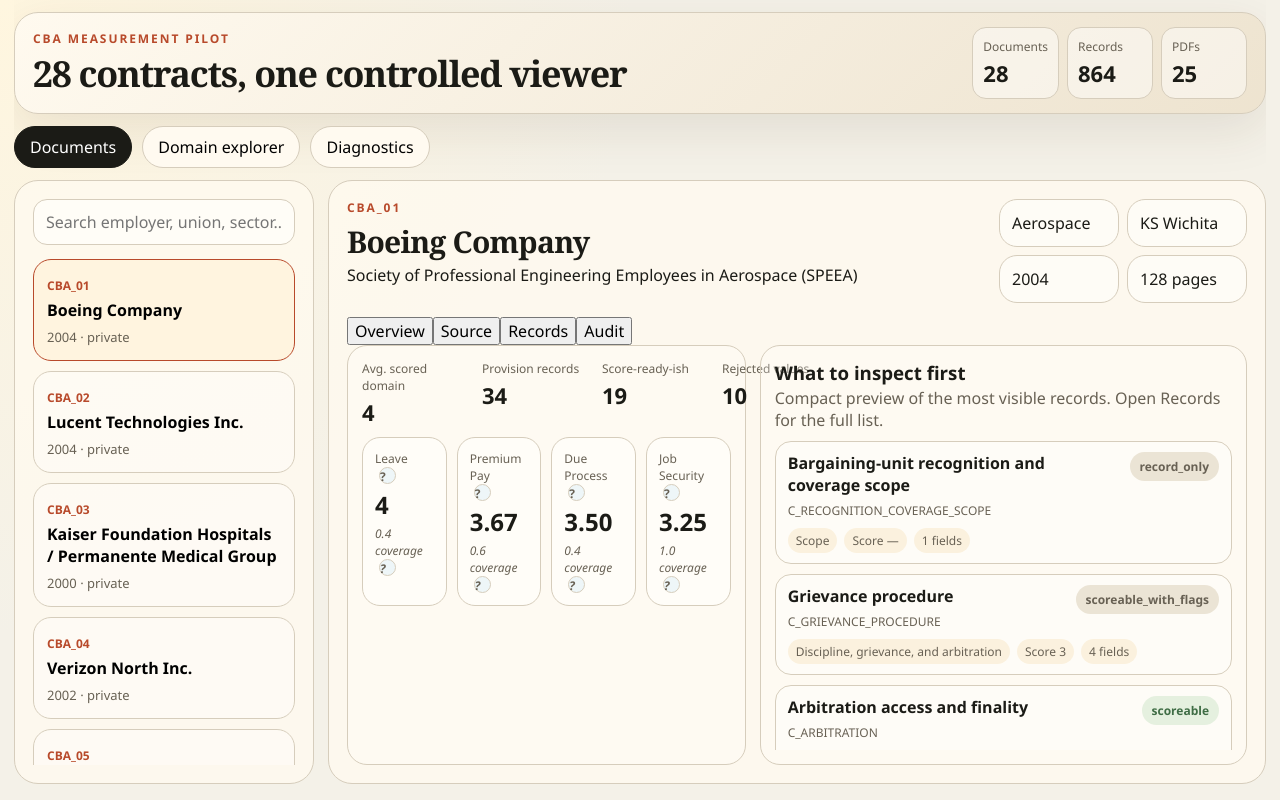
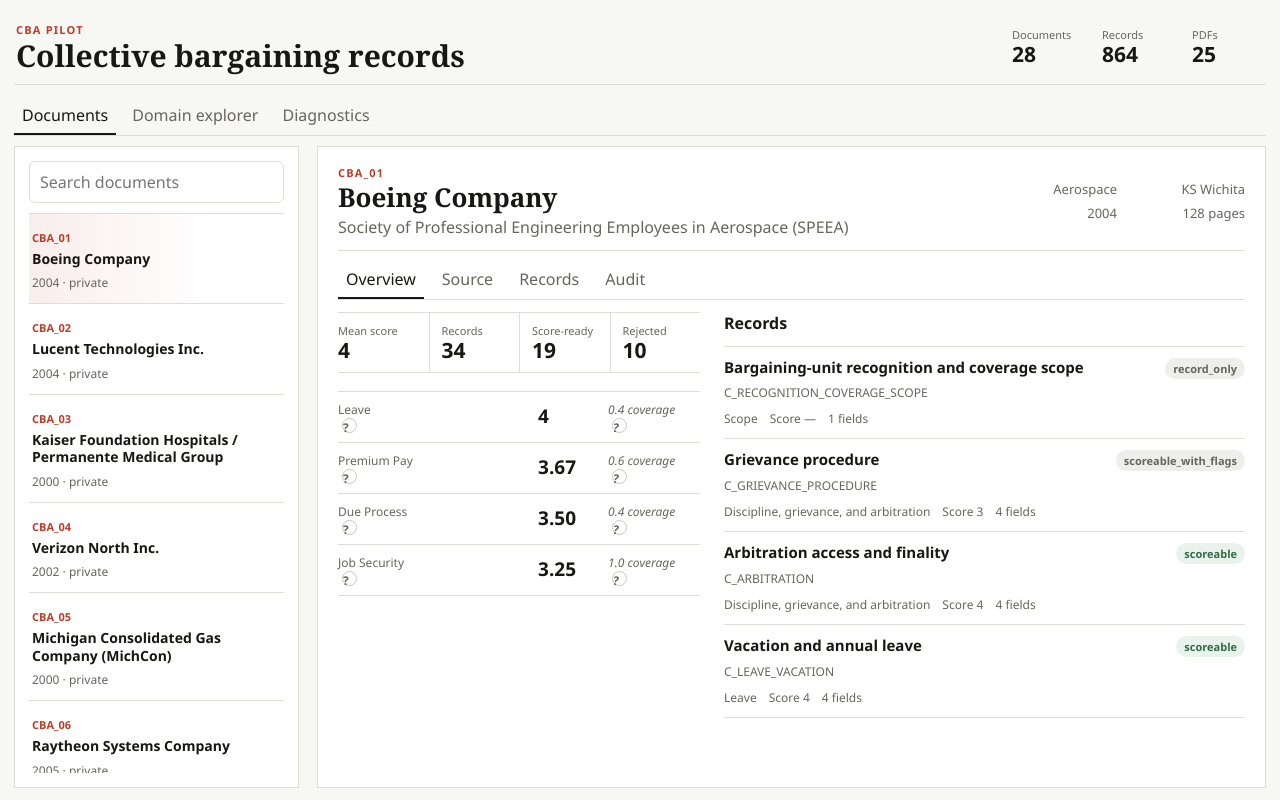
Before and after one commit to prashgarg/cba-pilot-site, a React (Vite) app: page / in a window 1280 px wide. Built offline with nearby package versions, Linux system fonts and the light colour scheme.

Commit message:
Calm atlas-style interface

```diff
--- a/src/main.jsx
+++ b/src/main.jsx
@@ -93,8 +93,8 @@
     <main>
       <header className="masthead">
         <div>
-          <p className="smallcaps">CBA measurement pilot</p>
-          <h1>28 contracts, one controlled viewer</h1>
+          <p className="smallcaps">CBA pilot</p>
+          <h1>Collective bargaining records</h1>
         </div>
         <div className="mastStats">
           <Stat label="Documents" value={data.manifest.document_count} />
@@ -122,7 +122,7 @@
             <input
               className="search"
               value={query}
-              placeholder="Search employer, union, sector…"
+              placeholder="Search documents"
               onChange={(event) => setQuery(event.target.value)}
             />
             <div className="docList">
@@ -258,10 +258,10 @@
         <div className="overviewGrid">
           <section className="overviewBlock">
             <div className="documentSummary">
-              <Stat label="Avg. scored domain" value={avgDomainScore} />
-              <Stat label="Provision records" value={records.length} />
-              <Stat label="Score-ready-ish" value={scoreableCount} />
-              <Stat label="Rejected values" value={rejected.length} />
+              <Stat label="Mean score" value={avgDomainScore} />
+              <Stat label="Records" value={records.length} />
+              <Stat label="Score-ready" value={scoreableCount} />
+              <Stat label="Rejected" value={rejected.length} />
             </div>
             <div className="scoreStrip compact">
               {doc.domain_scores.map((domain) => (
@@ -277,8 +277,7 @@
           <section className="overviewBlock">
             <div className="paneHeader">
               <div>
-                <h3>What to inspect first</h3>
-                <p>Compact preview of the most visible records. Open Records for the full list.</p>
+                <h3>Records</h3>
               </div>
             </div>
             <div className="overviewRecords">
@@ -295,7 +294,6 @@
           <div className="paneHeader">
             <div>
               <h3>Source</h3>
-              <p>Fixed-height viewer. Use OCR for quick checks and PDF when available.</p>
             </div>
             <div className="switcher">
               <button className={sourceView === "pdf" ? "active" : ""} onClick={() => setSourceView("pdf")}>PDF</button>
@@ -322,7 +320,7 @@
             <input
               className="search"
               value={recordQuery}
-              placeholder="Search concept, group, evidence…"
+              placeholder="Search records"
               onChange={(event) => setRecordQuery(event.target.value)}
             />
             <select value={recordFamily} onChange={(event) => setRecordFamily(event.target.value)}>
@@ -472,7 +470,7 @@
       <div className="sectionHeader">
         <div>
           <h2>Domain explorer</h2>
-          <p>Compare score-ready concepts across documents. Blank cells mean not scored or not observed in the central score matrix.</p>
+          <p>Score-ready concepts across documents.</p>
         </div>
         <select value={domainFilter} onChange={(event) => setDomainFilter(event.target.value)}>
           {domainOptions.map((option) => <option key={option}>{option}</option>)}
@@ -539,7 +537,7 @@
       <div className="sectionHeader">
         <div>
           <h2>Diagnostics</h2>
-          <p>What the site is meant to make visible: coverage, scoreability, rejected values, and domains still not ready for a scalar score.</p>
+          <p>Coverage, scoreability, rejected values, and missing PDFs.</p>
         </div>
       </div>
       <div className="diagnosticGrid">
--- a/src/styles.css
+++ b/src/styles.css
@@ -1,220 +1,573 @@
 :root {
-  --bg: #f4f1e8;
-  --ink: #1b1b16;
-  --muted: #686154;
-  --line: #d6cdbc;
-  --panel: #fffaf0;
-  --panel-strong: #fbf1de;
-  --accent: #b84a2b;
-  --green: #3f6d45;
-  --blue: #315f7c;
-  --gold: #a06b12;
+  --bg: #f7f7f4;
+  --surface: #ffffff;
+  --surface-soft: #fbfbf8;
+  --ink: #171713;
+  --muted: #66665d;
+  --faint: #9a9a91;
+  --line: #deded7;
+  --line-strong: #c7c7bf;
+  --accent: #b6402c;
+  --good: #326b45;
+  --warn: #94660f;
+  --cool: #315f7c;
+  --soft-good: #e9f3ec;
+  --soft-warn: #f8efd6;
+  --soft-cool: #e7f0f4;
   font-family: "Avenir Next", "Segoe UI", sans-serif;
   color: var(--ink);
   background: var(--bg);
 }
 
 * { box-sizing: border-box; }
-body { margin: 0; background: radial-gradient(circle at top left, #fff6df, var(--bg) 42%); overflow: hidden; }
+body { margin: 0; overflow: hidden; background: var(--bg); }
 button, input, select { font: inherit; }
+button { color: inherit; }
 main {
-  width: min(1500px, calc(100vw - 28px));
+  width: min(1480px, calc(100vw - 28px));
   height: 100vh;
   margin: 0 auto;
-  padding: 12px 0 16px;
+  padding: 12px 0;
   display: flex;
   flex-direction: column;
   overflow: hidden;
 }
 
-.boot { min-height: 100vh; display: grid; place-items: center; font-size: 20px; }
+.boot { min-height: 100vh; display: grid; place-items: center; font-size: 18px; }
 .error { color: var(--accent); }
 .masthead {
+  flex: 0 0 auto;
   display: grid;
   grid-template-columns: minmax(0, 1fr) auto;
   gap: 16px;
-  align-items: end;
-  padding: 14px 18px;
-  border: 1px solid var(--line);
-  border-radius: 24px;
-  background: linear-gradient(135deg, rgba(255,250,240,.94), rgba(237,226,205,.9));
-  box-shadow: 0 16px 50px rgba(70, 48, 20, .10);
+  align-items: center;
+  padding: 10px 2px 12px;
+  border-bottom: 1px solid var(--line);
 }
-.smallcaps { margin: 0 0 10px; letter-spacing: .16em; text-transform: uppercase; color: var(--accent); font-size: 12px; font-weight: 700; }
+.smallcaps {
+  margin: 0 0 3px;
+  letter-spacing: .11em;
+  text-transform: uppercase;
+  color: var(--accent);
+  font-size: 11px;
+  font-weight: 800;
+}
 h1, h2, h3, h4, p { margin-top: 0; }
-h1 { font-family: Georgia, serif; font-size: clamp(26px, 2.8vw, 38px); line-height: .96; letter-spacing: -.035em; max-width: 920px; margin-bottom: 8px; }
-h2 { font-family: Georgia, serif; font-size: 30px; line-height: 1.05; letter-spacing: -.025em; margin-bottom: 6px; }
-h3 { margin-bottom: 8px; }
-.lede { max-width: 880px; font-size: 15px; line-height: 1.4; color: var(--muted); margin-bottom: 0; }
-.mastStats { display: flex; gap: 8px; align-items: stretch; }
-.mastStats .stat { min-width: 86px; padding: 10px; border: 1px solid var(--line); border-radius: 14px; background: rgba(255,255,255,.45); }
-.stat span { display: block; color: var(--muted); font-size: 12px; }
-.stat strong { display: block; font-size: 22px; margin-top: 3px; }
+h1 {
+  margin-bottom: 0;
+  font-family: Georgia, serif;
+  font-size: 30px;
+  line-height: 1.05;
+  letter-spacing: 0;
+}
+h2 {
+  margin-bottom: 5px;
+  font-family: Georgia, serif;
+  font-size: 26px;
+  line-height: 1.08;
+  letter-spacing: 0;
+}
+h3 { margin-bottom: 4px; font-size: 16px; }
+h4 { margin-bottom: 6px; }
+.mastStats { display: flex; gap: 18px; align-items: center; }
+.stat {
+  min-width: 72px;
+  padding: 0;
+  border: 0;
+  background: transparent;
+}
+.stat span { display: block; color: var(--muted); font-size: 11px; }
+.stat strong { display: block; font-size: 21px; line-height: 1.15; }
 
 .shell { flex: 1; min-height: 0; display: flex; flex-direction: column; }
-.tabs { display: flex; gap: 10px; margin: 12px 0; flex: 0 0 auto; }
-.tabs button, .switcher button, .linkButton {
+.tabs {
+  flex: 0 0 auto;
+  display: flex;
+  gap: 8px;
+  margin: 10px 0;
+  border-bottom: 1px solid var(--line);
+}
+.tabs button,
+.panelTabs button,
+.switcher button,
+.linkButton {
+  border: 0;
+  background: transparent;
+  border-radius: 0;
+  padding: 9px 8px;
+  cursor: pointer;
+  color: var(--muted);
+}
+.tabs button.active,
+.panelTabs button.active,
+.switcher button.active {
+  color: var(--ink);
+  box-shadow: inset 0 -2px 0 var(--ink);
+}
+
+.workspace {
+  display: grid;
+  grid-template-columns: 285px minmax(0, 1fr);
+  gap: 18px;
+  flex: 1;
+  min-height: 0;
+}
+.sidebar,
+.panel,
+.detail {
+  background: var(--surface);
   border: 1px solid var(--line);
-  background: var(--panel);
-  border-radius: 999px;
-  padding: 9px 15px;
+}
+.sidebar {
+  display: flex;
+  flex-direction: column;
+  min-height: 0;
+  padding: 14px;
+}
+.search,
+select {
+  width: 100%;
+  border: 1px solid var(--line);
+  border-radius: 6px;
+  padding: 9px 10px;
+  background: var(--surface);
+  color: var(--ink);
+}
+.search:focus,
+select:focus {
+  outline: 2px solid rgba(182, 64, 44, .16);
+  border-color: var(--accent);
+}
+.docList {
+  overflow: auto;
+  margin-top: 10px;
+  display: grid;
+  gap: 0;
+  border-top: 1px solid var(--line);
+}
+.docButton {
+  text-align: left;
+  border: 0;
+  border-bottom: 1px solid var(--line);
+  background: transparent;
+  padding: 11px 3px;
   cursor: pointer;
 }
-.tabs button.active, .switcher button.active { background: var(--ink); color: white; border-color: var(--ink); }
+.docButton.selected {
+  background: linear-gradient(90deg, rgba(182, 64, 44, .09), transparent 72%);
+}
+.docButton span {
+  color: var(--accent);
+  font-weight: 800;
+  font-size: 11px;
+}
+.docButton strong {
+  display: block;
+  margin: 3px 0;
+  font-size: 14px;
+  line-height: 1.25;
+}
+.docButton em {
+  color: var(--muted);
+  font-style: normal;
+  font-size: 12px;
+}
 
-.workspace { display: grid; grid-template-columns: 300px minmax(0, 1fr); gap: 14px; flex: 1; min-height: 0; }
-.sidebar, .panel, .detail {
-  background: rgba(255,250,240,.82);
-  border: 1px solid var(--line);
-  border-radius: 24px;
-  padding: 18px;
+.detail {
+  display: flex;
+  flex-direction: column;
+  min-height: 0;
+  overflow: hidden;
+  padding: 18px 20px;
 }
-.sidebar { display: flex; flex-direction: column; min-height: 0; }
-.search, select {
-  width: 100%;
-  border: 1px solid var(--line);
-  border-radius: 14px;
-  padding: 11px 12px;
-  background: #fffdf7;
-  color: var(--ink);
+.documentHeader {
+  display: grid;
+  grid-template-columns: minmax(0, 1fr) auto;
+  gap: 18px;
+  margin-bottom: 8px;
+  padding-bottom: 12px;
+  border-bottom: 1px solid var(--line);
 }
-.docList { overflow: auto; margin-top: 14px; display: grid; gap: 10px; }
-.docButton {
-  text-align: left;
-  border: 1px solid var(--line);
-  border-radius: 18px;
-  background: rgba(255,255,255,.35);
-  padding: 13px;
-  cursor: pointer;
+.documentHeader p:not(.smallcaps) {
+  margin-bottom: 0;
+  color: var(--muted);
 }
-.docButton.selected { border-color: var(--accent); background: #fff4df; }
-.docButton span { color: var(--accent); font-weight: 800; font-size: 12px; }
-.docButton strong { display: block; margin: 4px 0; }
-.docButton em { color: var(--muted); font-style: normal; font-size: 13px; }
+.metaGrid {
+  display: grid;
+  grid-template-columns: repeat(2, minmax(110px, 1fr));
+  gap: 6px 18px;
+  align-self: center;
+}
+.metaGrid span {
+  padding: 0;
+  border: 0;
+  background: transparent;
+  color: var(--muted);
+  font-size: 13px;
+  text-align: right;
+}
+.panelTabs {
+  flex: 0 0 auto;
+  display: flex;
+  gap: 10px;
+  border-bottom: 1px solid var(--line);
+  margin-bottom: 12px;
+}
 
-.detail { display: flex; flex-direction: column; min-height: 0; overflow: hidden; }
-.documentHeader { display: grid; grid-template-columns: 1fr auto; gap: 20px; margin-bottom: 14px; }
-.metaGrid { display: grid; grid-template-columns: repeat(2, minmax(120px, 1fr)); gap: 8px; align-self: start; }
-.metaGrid span, .domainScore, .statusCard, .countCard, .recordCard, .auditBox {
-  border: 1px solid var(--line);
-  background: rgba(255,255,255,.45);
-  border-radius: 18px;
-  padding: 12px;
+.overviewGrid {
+  display: grid;
+  grid-template-columns: minmax(0, .82fr) minmax(0, 1.18fr);
+  gap: 24px;
+  flex: 1;
+  min-height: 0;
 }
-.documentSummary { display: grid; grid-template-columns: repeat(4, minmax(110px, 1fr)); gap: 10px; margin-bottom: 10px; }
-.scoreStrip { display: grid; grid-template-columns: repeat(4, 1fr); gap: 10px; margin-bottom: 14px; }
-.scoreStrip.compact { grid-template-columns: repeat(4, minmax(0, 1fr)); }
-.domainScore span, .domainScore em { display: block; color: var(--muted); font-size: 12px; }
-.domainScore strong { display: block; font-size: 24px; margin: 4px 0; }
-
-.overviewGrid { display: grid; grid-template-columns: minmax(0, .9fr) minmax(0, 1.1fr); gap: 14px; flex: 1; min-height: 0; }
 .overviewBlock {
   display: flex;
   flex-direction: column;
   min-height: 0;
-  border: 1px solid var(--line);
-  border-radius: 20px;
-  padding: 14px;
-  background: rgba(255,255,255,.24);
 }
-.overviewRecords { display: grid; gap: 10px; overflow: auto; min-height: 0; }
-.singlePanel { display: flex; flex-direction: column; gap: 10px; min-height: 0; flex: 1; }
-.sourcePane, .recordsPane {
+.documentSummary {
+  display: grid;
+  grid-template-columns: repeat(4, minmax(0, 1fr));
+  gap: 0;
+  margin-bottom: 18px;
+  border-top: 1px solid var(--line);
+  border-bottom: 1px solid var(--line);
+}
+.documentSummary .stat {
+  min-width: 0;
+  padding: 10px 12px 10px 0;
+}
+.documentSummary .stat + .stat {
+  padding-left: 12px;
+  border-left: 1px solid var(--line);
+}
+.scoreStrip {
+  display: grid;
+  gap: 0;
+  border-top: 1px solid var(--line);
+}
+.scoreStrip.compact { grid-template-columns: 1fr; }
+.domainScore {
+  display: grid;
+  grid-template-columns: minmax(0, 1fr) 58px 92px;
+  gap: 12px;
+  align-items: center;
+  padding: 9px 0;
+  border: 0;
+  border-bottom: 1px solid var(--line);
+  background: transparent;
+}
+.domainScore span,
+.domainScore em {
+  display: block;
+  color: var(--muted);
+  font-size: 12px;
+}
+.domainScore strong {
+  display: block;
+  font-size: 19px;
+  line-height: 1;
+}
+.paneHeader {
+  display: flex;
+  justify-content: space-between;
+  align-items: center;
+  gap: 12px;
+  margin-bottom: 8px;
+}
+.paneHeader.stacked {
+  display: grid;
+  grid-template-columns: minmax(150px, 1fr) minmax(190px, .75fr) minmax(150px, .55fr) minmax(150px, .55fr);
+  gap: 10px;
+}
+.paneHeader p {
+  margin: 0;
+  color: var(--muted);
+  font-size: 12px;
+}
+.overviewRecords {
+  display: grid;
+  gap: 0;
+  overflow: auto;
+  min-height: 0;
+  border-top: 1px solid var(--line);
+}
+.compactRecord,
+.recordCard {
+  border: 0;
+  border-bottom: 1px solid var(--line);
+  background: transparent;
+  padding: 11px 0;
+}
+.compactRecord summary,
+.recordCard summary {
+  cursor: pointer;
+  list-style: none;
+}
+.compactRecord summary::-webkit-details-marker,
+.recordCard summary::-webkit-details-marker {
+  display: none;
+}
+.compactRecordTop,
+.recordTop {
+  display: grid;
+  grid-template-columns: minmax(0, 1fr) auto;
+  gap: 12px;
+  align-items: start;
+}
+.compactRecord strong,
+.recordCard h4 {
+  display: block;
+  margin: 0 0 4px;
+  font-size: 15px;
+  line-height: 1.25;
+}
+.compactRecord span,
+.concept,
+.recordCard p {
+  color: var(--muted);
+  font-size: 12px;
+}
+.concept {
+  display: block;
+  margin-bottom: 3px;
+  color: var(--accent);
+  font-weight: 800;
+}
+.compactFacts,
+.recordFacts {
+  display: flex;
+  flex-wrap: wrap;
+  gap: 12px;
+  margin-top: 8px;
+}
+.compactFacts span,
+.recordFacts span {
+  padding: 0;
+  background: transparent;
+  color: var(--muted);
+  font-size: 12px;
+}
+.pill {
+  display: inline-flex;
+  align-items: center;
+  border-radius: 999px;
+  padding: 3px 8px;
+  font-size: 11px;
+  font-weight: 800;
+  height: fit-content;
+  background: #eeeeea;
+  color: var(--muted);
+}
+.pill.good { background: var(--soft-good); color: var(--good); }
+.pill.warn { background: var(--soft-warn); color: var(--warn); }
+.pill.cool { background: var(--soft-cool); color: var(--cool); }
+
+.singlePanel {
   display: flex;
   flex-direction: column;
-  border: 1px solid var(--line);
-  border-radius: 20px;
-  padding: 12px;
-  background: rgba(255,255,255,.28);
+  gap: 8px;
+  min-height: 0;
+  flex: 1;
 }
-.paneHeader { display: flex; justify-content: space-between; align-items: center; gap: 12px; margin-bottom: 10px; }
-.paneHeader h3 { margin-bottom: 2px; }
-.paneHeader.stacked { display: grid; grid-template-columns: minmax(170px, 1fr) minmax(160px, .75fr) minmax(150px, .68fr) minmax(150px, .68fr); }
-.paneHeader p { margin: 0; color: var(--muted); }
 .viewerWrap { flex: 1; min-height: 0; }
-iframe, .ocrText {
+iframe,
+.ocrText {
   width: 100%;
   height: 100%;
   min-height: 0;
   border: 1px solid var(--line);
-  border-radius: 18px;
-  background: white;
+  background: var(--surface);
 }
-.ocrText { margin: 0; padding: 16px; overflow: auto; white-space: pre-wrap; font: 12px/1.45 "Menlo", monospace; overscroll-behavior: contain; }
-.recordList { overflow: auto; flex: 1; min-height: 0; display: grid; gap: 10px; padding-right: 4px; overscroll-behavior: contain; }
-.recordTop { display: flex; justify-content: space-between; gap: 16px; }
-.concept { font-size: 12px; color: var(--accent); font-weight: 800; }
-.recordCard summary { cursor: pointer; list-style: none; }
-.recordCard summary::-webkit-details-marker { display: none; }
-.recordCard h4 { margin: 4px 0 5px; font-size: 17px; }
-.recordCard p { color: var(--muted); line-height: 1.38; margin-bottom: 0; }
-.pill { display: inline-flex; align-items: center; border-radius: 999px; padding: 6px 10px; font-size: 12px; font-weight: 800; height: fit-content; background: #ebe4d5; color: var(--muted); }
-.pill.good { background: #e5f0df; color: var(--green); }
-.pill.warn { background: #fff0c7; color: var(--gold); }
-.pill.cool { background: #deedf3; color: var(--blue); }
-.recordFacts { display: flex; flex-wrap: wrap; gap: 8px; margin: 10px 0; }
-.recordFacts span { background: var(--panel-strong); border-radius: 999px; padding: 5px 9px; font-size: 12px; color: var(--muted); }
-.explain { background: #fff4df; border-left: 3px solid var(--accent); padding: 10px; border-radius: 10px; }
-.fields { display: grid; gap: 8px; }
-.field { display: grid; gap: 4px; border-top: 1px solid var(--line); padding-top: 8px; }
+.ocrText {
+  margin: 0;
+  padding: 14px;
+  overflow: auto;
+  white-space: pre-wrap;
+  font: 12px/1.45 "Menlo", monospace;
+  overscroll-behavior: contain;
+}
+.recordList {
+  overflow: auto;
+  flex: 1;
+  min-height: 0;
+  display: grid;
+  gap: 0;
+  border-top: 1px solid var(--line);
+  overscroll-behavior: contain;
+}
+.explain {
+  margin: 10px 0 0;
+  padding: 9px 10px;
+  background: var(--surface-soft);
+  border-left: 2px solid var(--accent);
+  color: var(--muted);
+  font-size: 13px;
+}
+.fields {
+  display: grid;
+  gap: 0;
+  margin-top: 10px;
+}
+.field {
+  display: grid;
+  grid-template-columns: 190px minmax(0, 1fr);
+  gap: 12px;
+  border-top: 1px solid var(--line);
+  padding: 8px 0;
+}
 .field span { overflow-wrap: anywhere; }
-.field em { color: var(--muted); font-size: 12px; }
-.moreFields { border-top: 1px solid var(--line); padding-top: 8px; }
-.moreFields summary { color: var(--accent); font-weight: 800; cursor: pointer; }
-.compactRecord {
+.field em {
+  grid-column: 2;
+  color: var(--muted);
+  font-size: 12px;
+}
+.moreFields {
+  border-top: 1px solid var(--line);
+  padding-top: 8px;
+}
+.moreFields summary {
+  color: var(--accent);
+  font-weight: 800;
+  cursor: pointer;
+}
+.auditBox {
+  margin-top: 0;
+  border: 0;
+  background: transparent;
+  padding: 0;
+}
+.auditBox summary,
+.compactDrawer summary {
+  cursor: pointer;
+  font-weight: 800;
+}
+.auditGrid,
+.diagnosticGrid {
+  display: grid;
+  grid-template-columns: 1fr 1fr;
+  gap: 24px;
+  margin-top: 14px;
+}
+.auditItem,
+.countRow {
+  display: flex;
+  justify-content: space-between;
+  gap: 14px;
+  padding: 9px 0;
+  border-top: 1px solid var(--line);
+}
+.auditItem { display: grid; }
+.auditItem span,
+.mutedText { color: var(--muted); }
+
+.panel {
+  flex: 1;
+  min-height: 0;
+  padding: 18px 20px;
+  overflow: hidden;
+  display: flex;
+  flex-direction: column;
+}
+.sectionHeader {
+  flex: 0 0 auto;
+  display: flex;
+  justify-content: space-between;
+  gap: 18px;
+  margin-bottom: 12px;
+  padding-bottom: 12px;
+  border-bottom: 1px solid var(--line);
+}
+.sectionHeader p {
+  max-width: 760px;
+  color: var(--muted);
+  margin-bottom: 0;
+}
+.statusGrid {
+  display: grid;
+  grid-template-columns: repeat(auto-fit, minmax(230px, 1fr));
+  gap: 0 18px;
+  margin: 12px 0 18px;
+  border-top: 1px solid var(--line);
+}
+.statusCard {
+  border: 0;
+  border-bottom: 1px solid var(--line);
+  background: transparent;
+  border-radius: 0;
+  padding: 11px 0;
+}
+.statusCard h3 { margin: 8px 0 5px; }
+.statusCard p {
+  color: var(--muted);
+  line-height: 1.4;
+}
+.matrixWrap {
+  overflow: auto;
+  flex: 1;
+  min-height: 0;
   border: 1px solid var(--line);
-  border-radius: 16px;
-  background: rgba(255,255,255,.38);
-  padding: 10px 12px;
+  background: var(--surface);
 }
-.compactRecord summary { cursor: pointer; list-style: none; }
-.compactRecord summary::-webkit-details-marker { display: none; }
-.compactRecordTop { display: flex; justify-content: space-between; gap: 12px; align-items: start; }
-.compactRecord strong { display: block; font-size: 16px; margin-bottom: 2px; }
-.compactRecord span { color: var(--muted); font-size: 12px; }
-.compactFacts { display: flex; flex-wrap: wrap; gap: 7px; margin-top: 8px; }
-.compactFacts span {
-  background: var(--panel-strong);
-  border-radius: 999px;
-  padding: 4px 8px;
-  font-size: 12px;
+table { border-collapse: collapse; width: 100%; }
+th,
+td {
+  border-bottom: 1px solid var(--line);
+  padding: 9px 10px;
+  text-align: left;
+  vertical-align: top;
+}
+th {
+  position: sticky;
+  top: 0;
+  background: var(--surface-soft);
+  z-index: 1;
+  font-size: 11px;
+  text-transform: uppercase;
+  letter-spacing: .04em;
+}
+.matrix th:not(:first-child),
+.matrix td:not(:first-child) {
+  min-width: 110px;
+  text-align: center;
+}
+.matrix td:first-child { min-width: 210px; }
+.linkButton {
+  padding: 0;
+  color: var(--accent);
+  font-weight: 800;
+}
+td small {
+  display: block;
   color: var(--muted);
+  max-width: 220px;
 }
-.auditBox { margin-top: 16px; }
-.auditBox summary, .compactDrawer summary { cursor: pointer; font-weight: 800; }
-.auditGrid, .diagnosticGrid { display: grid; grid-template-columns: 1fr 1fr; gap: 14px; margin-top: 14px; }
-.auditItem, .countRow { display: flex; justify-content: space-between; gap: 14px; padding: 10px 0; border-top: 1px solid var(--line); }
-.auditItem { display: grid; }
-.auditItem span, .mutedText { color: var(--muted); }
-
-.sectionHeader { display: flex; justify-content: space-between; gap: 18px; margin-bottom: 14px; }
-.sectionHeader p { max-width: 760px; color: var(--muted); }
-.statusGrid { display: grid; grid-template-columns: repeat(auto-fit, minmax(230px, 1fr)); gap: 10px; margin: 12px 0 18px; }
-.statusCard h3 { margin: 10px 0 6px; }
-.statusCard p { color: var(--muted); line-height: 1.45; }
-.matrixWrap { overflow: auto; border: 1px solid var(--line); border-radius: 18px; background: white; }
-table { border-collapse: collapse; width: 100%; }
-th, td { border-bottom: 1px solid var(--line); padding: 10px; text-align: left; vertical-align: top; }
-th { position: sticky; top: 0; background: #fbf1de; z-index: 1; font-size: 12px; text-transform: uppercase; letter-spacing: .05em; }
-.matrix th:not(:first-child), .matrix td:not(:first-child) { min-width: 110px; text-align: center; }
-.matrix td:first-child { min-width: 210px; }
-.linkButton { padding: 4px 9px; margin-bottom: 4px; }
-td small { display: block; color: var(--muted); max-width: 220px; }
-.docAudit { background: white; border: 1px solid var(--line); border-radius: 18px; overflow: hidden; }
-.empty { display: grid; place-items: center; min-height: 180px; color: var(--muted); border: 1px dashed var(--line); border-radius: 18px; }
+.docAudit {
+  background: var(--surface);
+  border: 1px solid var(--line);
+  overflow: auto;
+}
+.empty {
+  display: grid;
+  place-items: center;
+  min-height: 160px;
+  color: var(--muted);
+  border: 1px dashed var(--line);
+}
 
 .info {
   position: relative;
   display: inline-grid;
   place-items: center;
-  width: 17px;
-  height: 17px;
+  width: 15px;
+  height: 15px;
   margin-left: 4px;
-  border: 1px solid var(--line);
+  border: 1px solid var(--line-strong);
   border-radius: 50%;
-  color: var(--blue);
-  background: #eef6f8;
-  font-size: 11px;
+  color: var(--muted);
+  background: transparent;
+  font-size: 10px;
   font-weight: 900;
   cursor: help;
   vertical-align: text-top;
@@ -224,14 +577,13 @@
   z-index: 20;
   left: 50%;
   bottom: calc(100% + 8px);
-  width: 270px;
+  width: 260px;
   transform: translateX(-50%);
-  padding: 10px 12px;
+  padding: 9px 10px;
   border: 1px solid var(--line);
-  border-radius: 12px;
-  background: #1f211c;
+  background: var(--ink);
   color: white;
-  box-shadow: 0 14px 40px rgba(0,0,0,.18);
+  box-shadow: 0 12px 30px rgba(0, 0, 0, .16);
   font-size: 12px;
   font-weight: 500;
   line-height: 1.35;
@@ -239,7 +591,8 @@
   pointer-events: none;
   transition: opacity .12s ease, transform .12s ease;
 }
-.info:hover .tip, .info:focus .tip {
+.info:hover .tip,
+.info:focus .tip {
   opacity: 1;
   transform: translateX(-50%) translateY(-2px);
 }
@@ -247,10 +600,25 @@
 @media (max-width: 1100px) {
   body { overflow: auto; }
   main { height: auto; overflow: visible; }
-  .masthead, .workspace, .documentHeader, .overviewGrid, .auditGrid, .diagnosticGrid { grid-template-columns: 1fr; }
-  .shell, .workspace, .detail, .singlePanel, .overviewGrid { min-height: auto; }
+  .masthead,
+  .workspace,
+  .documentHeader,
+  .overviewGrid,
+  .auditGrid,
+  .diagnosticGrid {
+    grid-template-columns: 1fr;
+  }
+  .mastStats { justify-content: space-between; }
+  .shell,
+  .workspace,
+  .detail,
+  .singlePanel,
+  .overviewGrid { min-height: auto; }
   .sidebar { height: auto; }
-  .recordList, .overviewRecords { max-height: none; }
-  .scoreStrip, .documentSummary { grid-template-columns: repeat(2, 1fr); }
+  .recordList,
+  .overviewRecords { max-height: none; }
+  .documentSummary { grid-template-columns: repeat(2, 1fr); }
   .paneHeader.stacked { grid-template-columns: 1fr; }
+  .field { grid-template-columns: 1fr; }
+  .field em { grid-column: auto; }
 }
```
